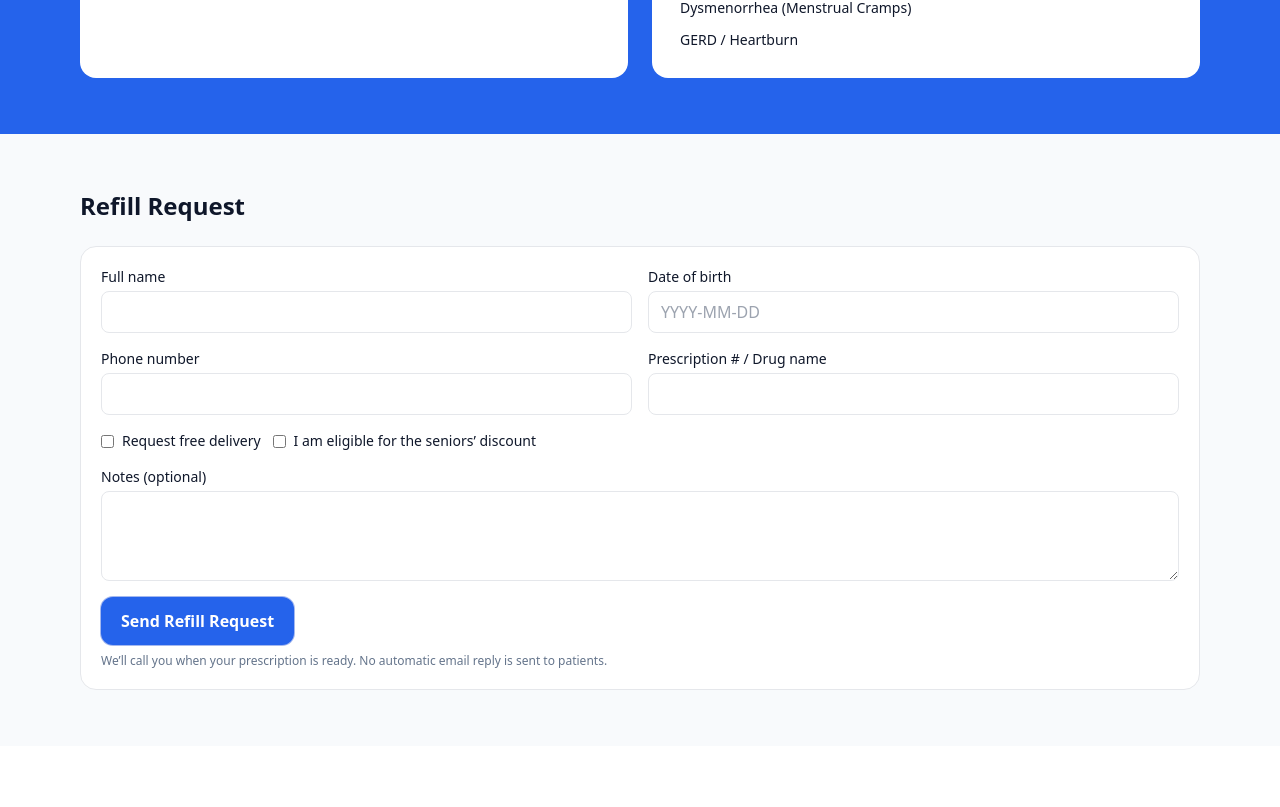
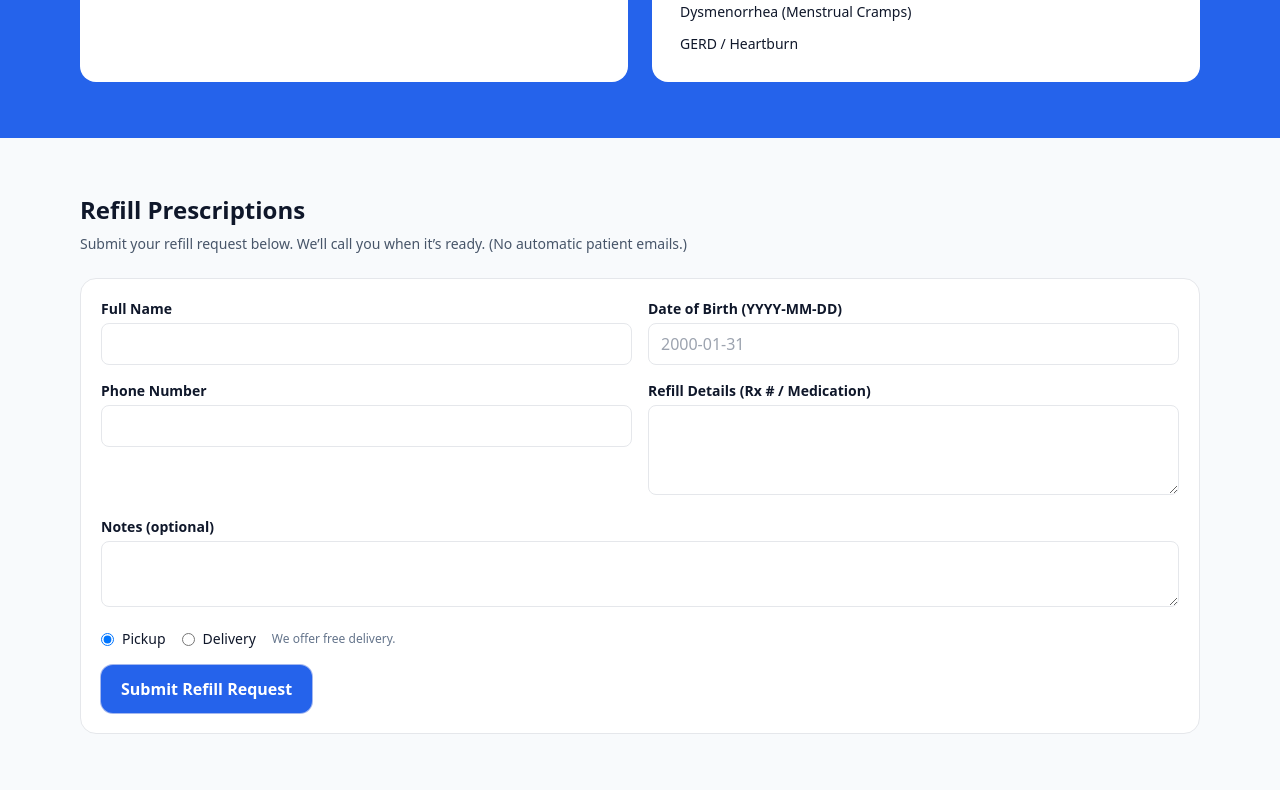
Before and after one commit to Pharma-clik/pharmacy-on-marlee, a Next.js app: page / in a window 1280 px wide. Shown: the part 869-1676 px from the top of the page. Built offline with nearby package versions, Linux system fonts and the light colour scheme.

Commit message:
Update PharmacyOnMarleeSite.js

```diff
--- a/components/PharmacyOnMarleeSite.js
+++ b/components/PharmacyOnMarleeSite.js
@@ -1,19 +1,15 @@
 import React, { useMemo, useState } from "react";
 
 /**
- * Pharmacy on Marlee – single-file website component
- * - Hero with pharmacy-related background image (Unsplash; free for commercial use)
- * - "Free delivery" + "Seniors’ discount" badges
- * - Minor ailments quick search
- * - Simple Refill Request form (emails to pharmacyonmarlee@gmail.com via FormSubmit)
- * - Booking section (add MAPflow iframe when ready)
- * - Hours, services, contact + Google Map
+ * Pharmacy on Marlee – Single-file site component
+ * - Title in red (slightly larger)
+ * - Hero with licensed free image (Unsplash)
+ * - Badges: Free delivery + Seniors’ discount
+ * - Booking (Mapflow-ready)
+ * - SIMPLE Refill form (emails to pharmacyonmarlee@gmail.com via FormSubmit)
+ * - Hours, Services, Contact + Map
  *
- * Refill: Uses https://formsubmit.co to send directly to your email.
- * No server code required. We include spam honeypot + redirect.
- *
- * If you ever want to disable FormSubmit, replace the form `action`
- * with `mailto:pharmacyonmarlee@gmail.com` (will open mail client instead).
+ * To enable live booking: set BOOKING_IFRAME_SRC to your Mapflow embed URL.
  */
 
 // --- Easy-to-edit settings ---------------------------------------------------
@@ -38,6 +34,7 @@ const BUSINESS_HOURS = {
 
 export default function PharmacyOnMarleeSite() {
   const [filter, setFilter] = useState("");
+
   const minorAilments = useMemo(
     () => [
       "Allergic Rhinitis (Seasonal Allergies)",
@@ -58,15 +55,12 @@ export default function PharmacyOnMarleeSite() {
     ],
     []
   );
+
   const filteredAilments = useMemo(() => {
     const q = filter.trim().toLowerCase();
     if (!q) return minorAilments;
     return minorAilments.filter((x) => x.toLowerCase().includes(q));
   }, [filter, minorAilments]);
-
-  // show a tiny “thanks” note if redirected back after form submit
-  const search = typeof window !== "undefined" ? window.location.search : "";
-  const submitted = search.includes("submitted=1");
 
   return (
     <div className="min-h-screen bg-white text-slate-900">
@@ -74,8 +68,8 @@ export default function PharmacyOnMarleeSite() {
       <header className="sticky top-0 z-40 bg-white/80 backdrop-blur border-b">
         <div className="mx-auto max-w-6xl px-4 py-3 flex items-center justify-between">
           <div className="flex items-center gap-3">
-            {/* Title in RED as requested */}
-            <h1 className="text-2xl font-extrabold tracking-tight" style={{ color: "#d6362c" }}>
+            {/* Title: slightly larger + red */}
+            <h1 className="text-2xl md:text-3xl font-extrabold tracking-tight text-red-600">
               Pharmacy on Marlee
             </h1>
             <p className="text-xs text-slate-600">
@@ -93,7 +87,7 @@ export default function PharmacyOnMarleeSite() {
         </div>
       </header>
 
-      {/* Hero (with licensed, free background image + badges) */}
+      {/* Hero with background image + badges */}
       <section className="relative text-white">
         {/* Background image (Unsplash – free for commercial use).
             Optional: upload /public/hero.jpg and use backgroundImage: "url('/hero.jpg')" */}
@@ -216,78 +210,76 @@ export default function PharmacyOnMarleeSite() {
         </div>
       </section>
 
-      {/* Refill (simple form that emails the pharmacy) */}
+      {/* Refill (simplified form to email the pharmacy) */}
       <section id="refill" className="bg-slate-50">
         <div className="mx-auto max-w-6xl px-4 py-14">
-          <h3 className="text-2xl font-extrabold">Refill Request</h3>
-          {submitted && (
-            <div className="mt-4 rounded-lg border border-green-200 bg-green-50 p-3 text-green-800 text-sm">
-              Thank you—your request was sent. We’ll call when it’s ready.
-            </div>
-          )}
+          <h3 className="text-2xl font-extrabold">Refill Prescriptions</h3>
+          <p className="text-sm text-slate-600 mt-2">
+            Submit your refill request below. We’ll call you when it’s ready. (No automatic patient emails.)
+          </p>
 
+          <div className="mt-6 rounded-2xl bg-white border p-5">
             <form
-            className="mt-6 grid gap-4 rounded-2xl border bg-white p-5 md:grid-cols-2"
               action="https://formsubmit.co/pharmacyonmarlee@gmail.com"
               method="POST"
+              className="grid md:grid-cols-2 gap-4"
             >
-            {/* FormSubmit controls */}
+              {/* FormSubmit settings */}
               <input type="hidden" name="_subject" value="Refill Request - Pharmacy on Marlee" />
               <input type="hidden" name="_template" value="table" />
               <input type="hidden" name="_captcha" value="false" />
-            {/* Redirect back with a success flag */}
-            <input type="hidden" name="_next" value="/?submitted=1#refill" />
-            {/* Honeypot anti-spam */}
-            <input type="text" name="_honey" className="hidden" tabIndex={-1} autoComplete="off" />
+              {/* Redirect back to homepage after submit */}
+              <input type="hidden" name="_next" value="https://pharmacy-on-marlee.vercel.app/?refill=sent" />
+              {/* Honeypot (spam trap) */}
+              <input type="text" name="_honey" className="hidden" aria-hidden="true" />
 
-            <div className="flex flex-col">
-              <label className="text-sm font-medium">Full name</label>
-              <input name="Full Name" required className="mt-1 rounded-lg border px-3 py-2" />
+              <div>
+                <label className="block text-sm font-semibold mb-1">Full Name</label>
+                <input name="Patient Name" required className="w-full rounded-lg border px-3 py-2" />
               </div>
 
-            <div className="flex flex-col">
-              <label className="text-sm font-medium">Date of birth</label>
-              <input name="Date of Birth" placeholder="YYYY-MM-DD" className="mt-1 rounded-lg border px-3 py-2" />
+              <div>
+                <label className="block text-sm font-semibold mb-1">Date of Birth (YYYY-MM-DD)</label>
+                <input name="Date of Birth" placeholder="2000-01-31" required className="w-full rounded-lg border px-3 py-2" />
               </div>
 
-            <div className="flex flex-col">
-              <label className="text-sm font-medium">Phone number</label>
-              <input name="Phone" required className="mt-1 rounded-lg border px-3 py-2" />
+              <div>
+                <label className="block text-sm font-semibold mb-1">Phone Number</label>
+                <input name="Phone" required className="w-full rounded-lg border px-3 py-2" />
               </div>
 
-            <div className="flex flex-col">
-              <label className="text-sm font-medium">Prescription # / Drug name</label>
-              <input name="Prescription(s)" required className="mt-1 rounded-lg border px-3 py-2" />
+              <div>
+                <label className="block text-sm font-semibold mb-1">Refill Details (Rx # / Medication)</label>
+                <textarea name="Refill Details" rows={3} required className="w-full rounded-lg border px-3 py-2" />
               </div>
 
-            <div className="md:col-span-2 flex items-center gap-3">
+              <div className="md:col-span-2">
+                <label className="block text-sm font-semibold mb-1">Notes (optional)</label>
+                <textarea name="Notes" rows={2} className="w-full rounded-lg border px-3 py-2" />
+              </div>
+
+              <div className="md:col-span-2 flex flex-wrap items-center gap-4">
                 <label className="inline-flex items-center gap-2 text-sm">
-                <input type="checkbox" name="Free Delivery Requested" className="rounded border" />
-                Request free delivery
+                  <input type="radio" name="Pickup/Delivery" value="Pickup" defaultChecked />
+                  <span>Pickup</span>
                 </label>
                 <label className="inline-flex items-center gap-2 text-sm">
-                <input type="checkbox" name="Seniors Discount Eligible" className="rounded border" />
-                I am eligible for the seniors’ discount
+                  <input type="radio" name="Pickup/Delivery" value="Delivery" />
+                  <span>Delivery</span>
                 </label>
-            </div>
-
-            <div className="md:col-span-2 flex flex-col">
-              <label className="text-sm font-medium">Notes (optional)</label>
-              <textarea name="Notes" rows={3} className="mt-1 rounded-lg border px-3 py-2" />
+                <span className="text-xs text-slate-500">We offer free delivery.</span>
               </div>
 
               <div className="md:col-span-2">
                 <button
                   type="submit"
-                className="w-full md:w-auto px-5 py-3 rounded-xl bg-blue-600 text-white font-semibold ring-1 ring-blue-700/40 hover:bg-blue-700 transition"
+                  className="px-5 py-3 rounded-xl bg-blue-600 text-white font-semibold ring-1 ring-blue-700/40 hover:bg-blue-700 transition"
                 >
-                Send Refill Request
+                  Submit Refill Request
                 </button>
-              <p className="text-xs text-slate-500 mt-2">
-                We’ll call you when your prescription is ready. No automatic email reply is sent to patients.
-              </p>
               </div>
             </form>
+          </div>
         </div>
       </section>
 
```
Lines whose indentation alone changed are shown as unchanged.
